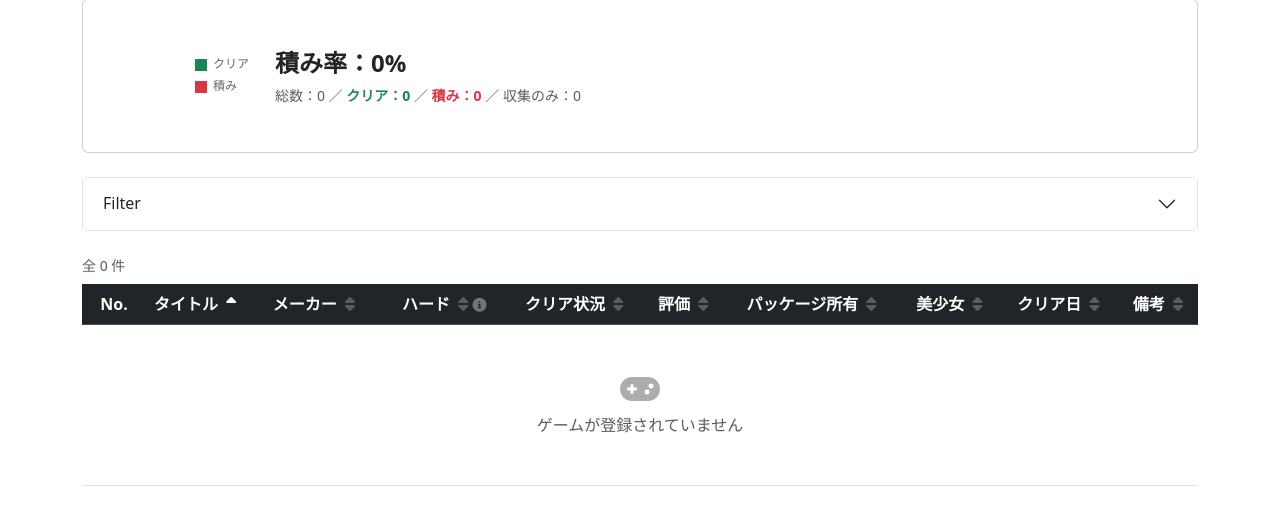
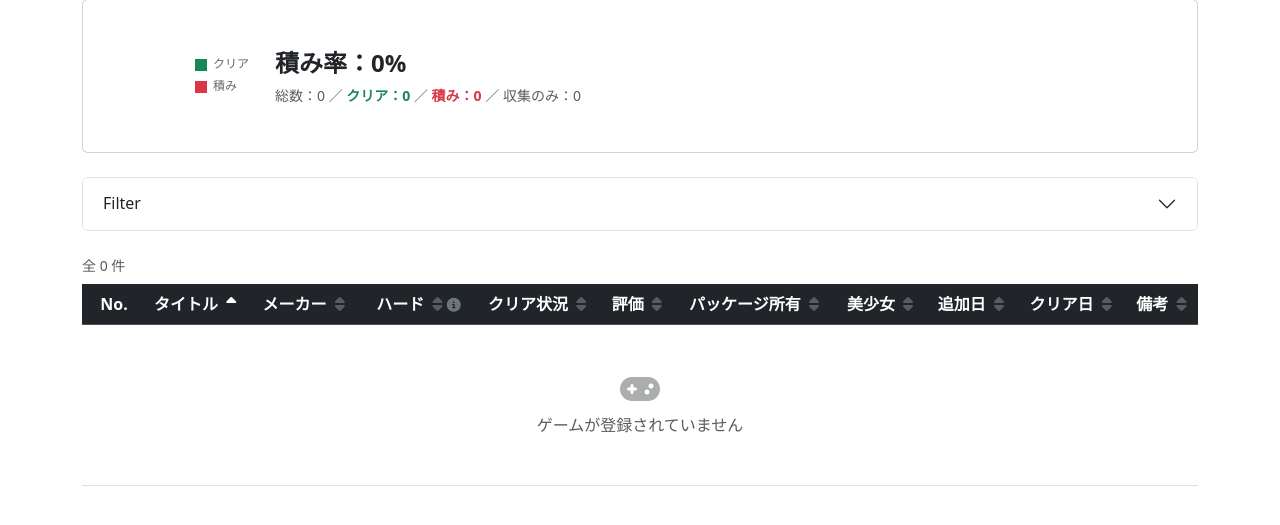
Before and after one commit to hara191204/tsumigee_database, a Django app: page /games/ in a window 1280 px wide. Shown: the part 131-656 px from the top of the page. Run offline with Django 5.2, Linux system fonts and the light colour scheme; the visitor is signed in with stand-in values (Sample User, id 1); data that the repository does not hold is empty.

Commit message:
feat: add created_at column to game and maker list
Co-Authored-By: Claude Sonnet 4.6 <noreply@anthropic.com>

```diff
--- a/app/templates/tsumigee_database/game_list.html
+++ b/app/templates/tsumigee_database/game_list.html
@@ -216,6 +216,7 @@
           {% include "tsumigee_database/_sort_th.html" with field="grade" label="評価" th_class="text-center" %}
           {% include "tsumigee_database/_sort_th.html" with field="is_package" label="パッケージ所有" th_class="text-center" %}
           {% include "tsumigee_database/_sort_th.html" with field="is_bishojo" label="美少女" th_class="text-center" %}
+          {% include "tsumigee_database/_sort_th.html" with field="created_at" label="追加日" th_class="text-center" %}
           {% include "tsumigee_database/_sort_th.html" with field="cleared_at" label="クリア日" th_class="text-center" %}
           {% include "tsumigee_database/_sort_th.html" with field="note" label="備考" th_class="text-center" %}
         </tr>
@@ -239,12 +240,13 @@
           <td class="text-center">{% include "tsumigee_database/_grade_badge.html" with grade=game.grade %}</td>
           <td class="text-center">{% include "tsumigee_database/_bool_icon.html" with value=game.is_package %}</td>
           <td class="text-center">{% include "tsumigee_database/_bool_icon.html" with value=game.is_bishojo %}</td>
+          <td class="text-center text-nowrap">{{ game.created_at|date:"Y/m/d" }}</td>
           <td class="text-center text-nowrap">{{ game.cleared_at|date:"Y/m/d"|default:"-" }}</td>
           <td class="text-center">{{ game.note }}</td>
         </tr>
       {% empty %}
         <tr>
-          <td colspan="10" class="text-center py-5 text-muted">
+          <td colspan="11" class="text-center py-5 text-muted">
             {% if filter_count %}
               <i class="fa-solid fa-magnifying-glass fa-2x opacity-50 mb-2 d-block"></i>
               条件に一致するゲームがありません
--- a/app/templates/tsumigee_database/maker_list.html
+++ b/app/templates/tsumigee_database/maker_list.html
@@ -13,6 +13,7 @@
         <th class="text-center" style="width: 4rem">No.</th>
         <th>名前</th>
         <th class="text-center">美少女ブランド</th>
+        <th class="text-center">追加日</th>
       </tr>
     </thead>
     <tbody>
@@ -21,10 +22,11 @@
           <td class="text-center text-muted">{{ forloop.counter }}</td>
           <td><a href="{% url 'tsumigee_database:maker_detail' maker.pk %}">{{ maker.name }}</a></td>
           <td class="text-center">{% include "tsumigee_database/_bool_icon.html" with value=maker.is_bishojo_brand %}</td>
+          <td class="text-center text-nowrap">{{ maker.created_at|date:"Y/m/d" }}</td>
         </tr>
       {% empty %}
         <tr>
-          <td colspan="3" class="text-center py-5 text-muted">
+          <td colspan="4" class="text-center py-5 text-muted">
             <i class="fa-solid fa-building fa-2x opacity-50 mb-2 d-block"></i>
             メーカーが登録されていません
           </td>
```
